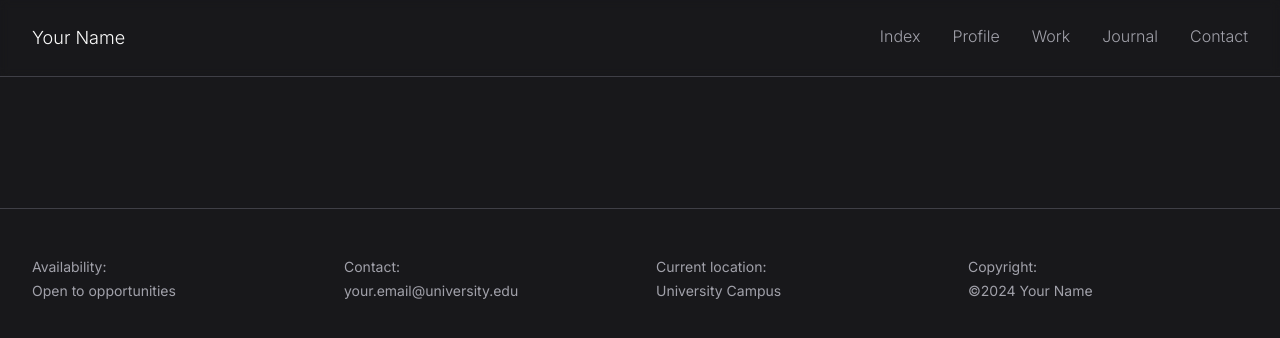
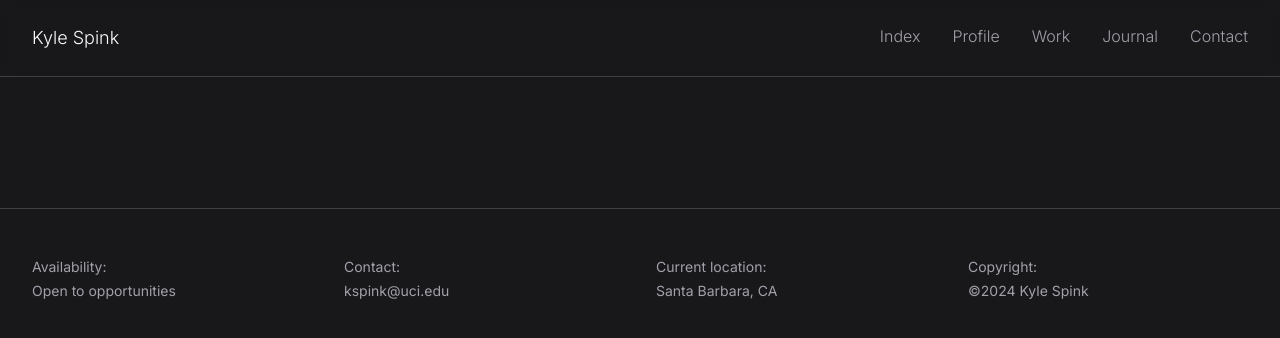
Before and after one commit to kylespink13/personal-website, a React (Vite) app: page /work/1 in a window 1280 px wide. Shown: the top 338 px of the page. Built offline with nearby package versions, Linux system fonts and the light colour scheme.

Commit message:
Update personal information - name, email, and location

```diff
--- a/src/Layout.jsx
+++ b/src/Layout.jsx
@@ -197,7 +197,7 @@ export default function Layout({ children, currentPageName }) {
               style={{ color: pageStyles.textPrimary }}
               onClick={scrollToTop}
             >
-              Your Name
+              Kyle Spink
             </Link>
 
             {/* Desktop Navigation */}
@@ -299,15 +299,15 @@ export default function Layout({ children, currentPageName }) {
             </div>
             <div>
               <p className="mb-1" style={{ color: pageStyles.textSecondary }}>Contact:</p>
-              <p>your.email@university.edu</p>
+              <p>kspink@uci.edu</p>
             </div>
             <div>
               <p className="mb-1" style={{ color: pageStyles.textSecondary }}>Current location:</p>
-              <p>University Campus</p>
+              <p>Santa Barbara, CA</p>
             </div>
             <div>
               <p className="mb-1" style={{ color: pageStyles.textSecondary }}>Copyright:</p>
-              <p>©2024 Your Name</p>
+              <p>©2024 Kyle Spink</p>
             </div>
           </div>
         </div>
```
